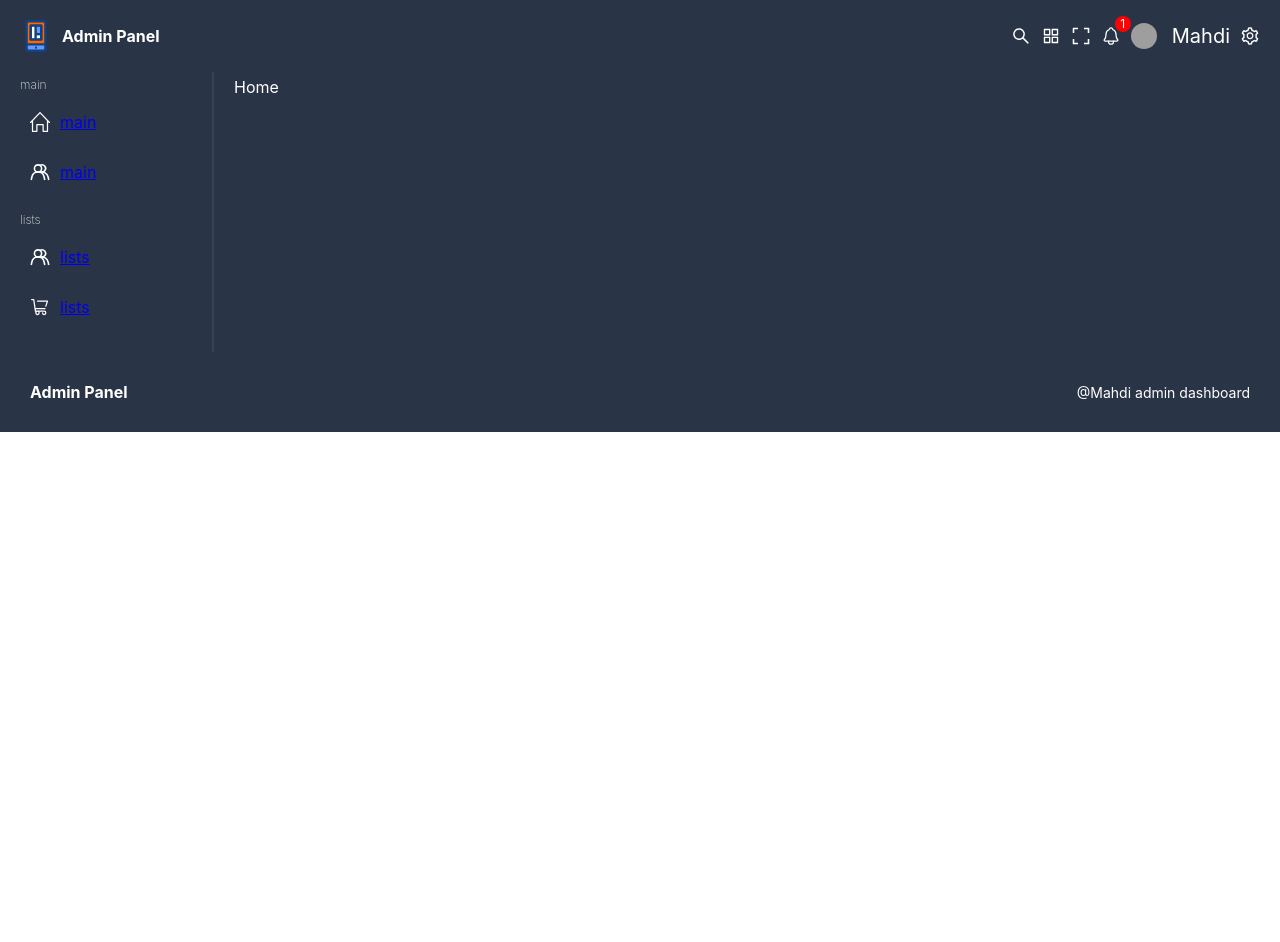
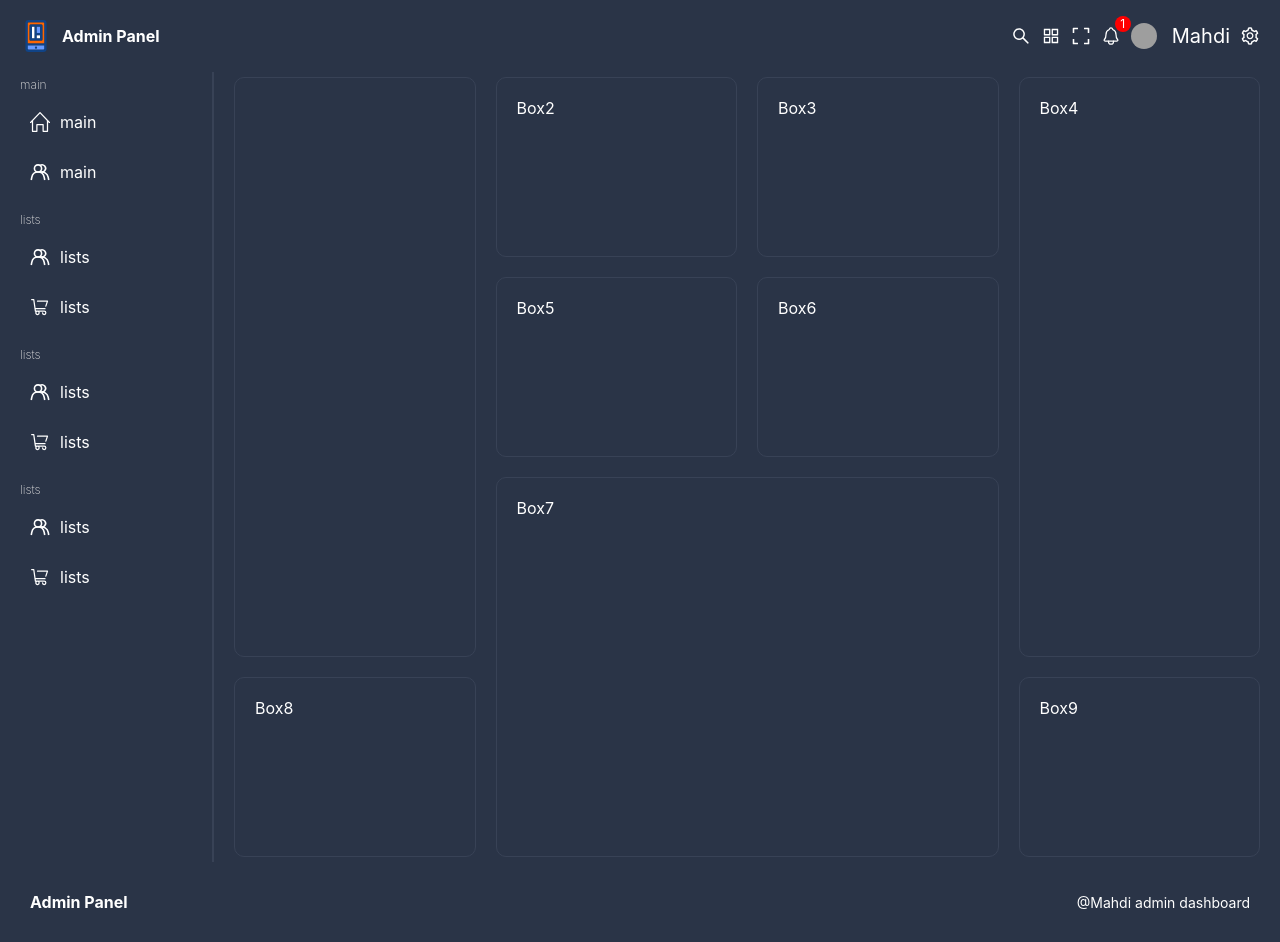
Before and after one commit to itsmahdi62/admin-panel, a React (Create React App) app: page / in a window 1280 px wide. Before the commit the page ends 800 px from the top, so only its background shows below. Built offline with nearby package versions, Linux system fonts and the light colour scheme; grey boxes are pictures that could not be loaded.

Commit message:
Design the main container

```diff
--- a/src/App.scss
+++ b/src/App.scss
@@ -27,3 +27,7 @@
     padding: 5px 20px;
     width:  100%;
 }
+a{
+    text-decoration: none;
+    color: inherit;
+}
--- a/src/Data.ts
+++ b/src/Data.ts
@@ -35,4 +35,40 @@
             },
         ],
     },
+    {
+        id: 3 ,
+        title : "lists",
+        listItems:[
+            {
+                id : 2 ,
+                title : "Users",
+                url : "/users",
+                icon : "user.svg"
+            },
+            {
+                id : 2 ,
+                title : "Products",
+                url : "/products",
+                icon : "product.svg"
+            },
+        ],
+    },
+    {
+        id: 4 ,
+        title : "lists",
+        listItems:[
+            {
+                id : 2 ,
+                title : "Users",
+                url : "/users",
+                icon : "user.svg"
+            },
+            {
+                id : 2 ,
+                title : "Products",
+                url : "/products",
+                icon : "product.svg"
+            },
+        ],
+    },
 ]
--- /dev/null
+++ b/src/components/TopBox/TopBox.tsx
@@ -0,0 +1,10 @@
+import "./TopBox.scss"
+
+const TopBox = () => {
+    return ( <div className="topBox">
+
+
+    </div> );
+}
+
+export default TopBox;
--- a/src/pages/Home/Home.scss
+++ b/src/pages/Home/Home.scss
@@ -0,0 +1,28 @@
+@import "../../App.scss";
+
+.home{
+    display: grid;
+    gap: 20px;
+    grid-template-columns:  repeat(4 , 1fr);
+    grid-auto-rows: minmax(180px,auto);
+
+    .box{
+        padding: 20px;
+        border-radius: 10px;
+        border: 1px solid $soft-bg ;
+    }
+
+    .box1{
+        grid-column: span 1;
+        grid-row:span 3;
+    }
+
+    .box4{
+        grid-column: span 1;
+        grid-row: span 3;
+    }
+    .box7{
+        grid-column: span 2;
+        grid-row:span 2;
+    }
+}
--- a/src/pages/Home/Home.tsx
+++ b/src/pages/Home/Home.tsx
@@ -1,7 +1,20 @@
+import TopBox from "../../components/TopBox/TopBox";
 import "./Home.scss"
 
 const Home = () => {
-    return ( <div>Home</div> );
+    return ( <div className="home">
+        <div className="box box1">
+            <TopBox />
+        </div>
+        <div className="box box2">Box2</div>
+        <div className="box box3">Box3</div>
+        <div className="box box4">Box4</div>
+        <div className="box box5">Box5</div>
+        <div className="box box6">Box6</div>
+        <div className="box box7">Box7</div>
+        <div className="box box8">Box8</div>
+        <div className="box box9">Box9</div>
+    </div> );
 }
 
 export default Home;
```
Also changed, not shown: src/components/TopBox/TopBox.scss (added).
